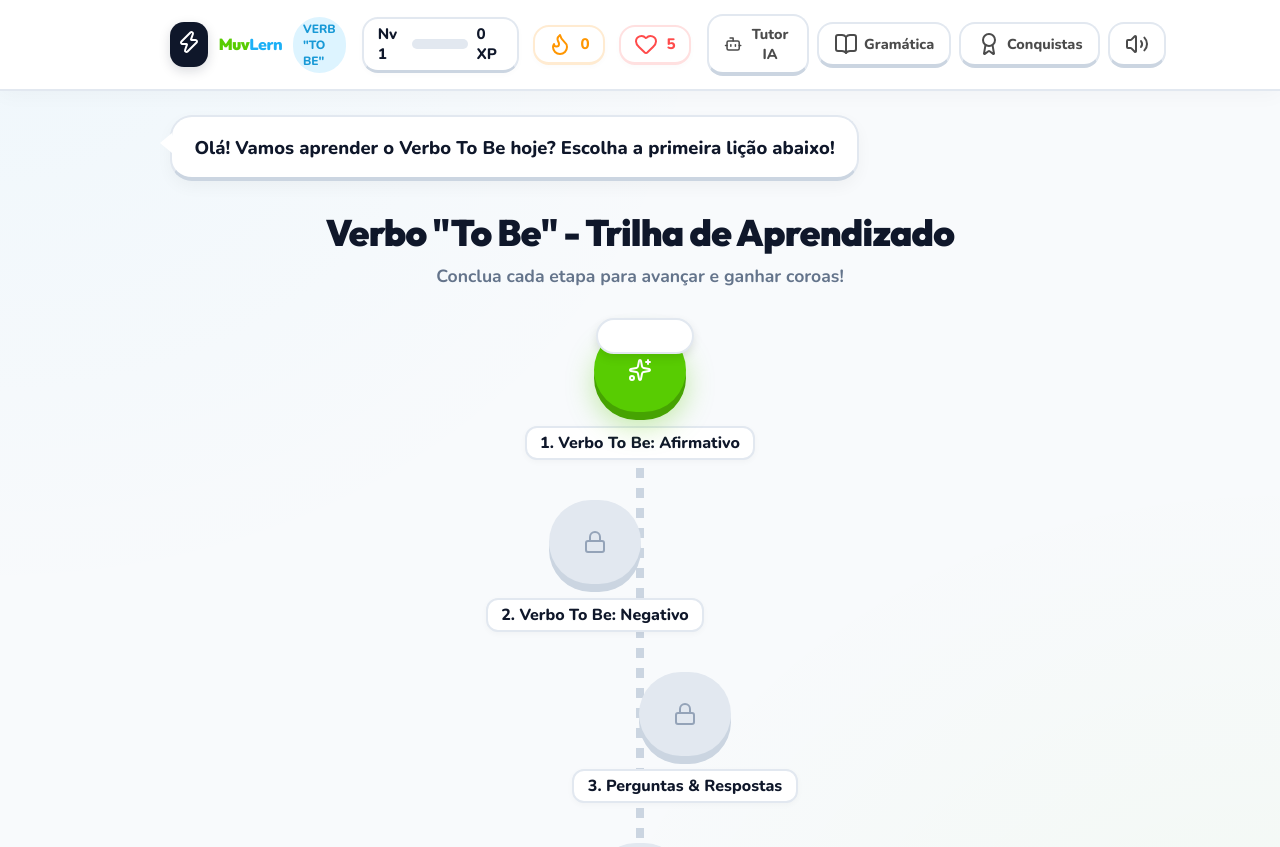
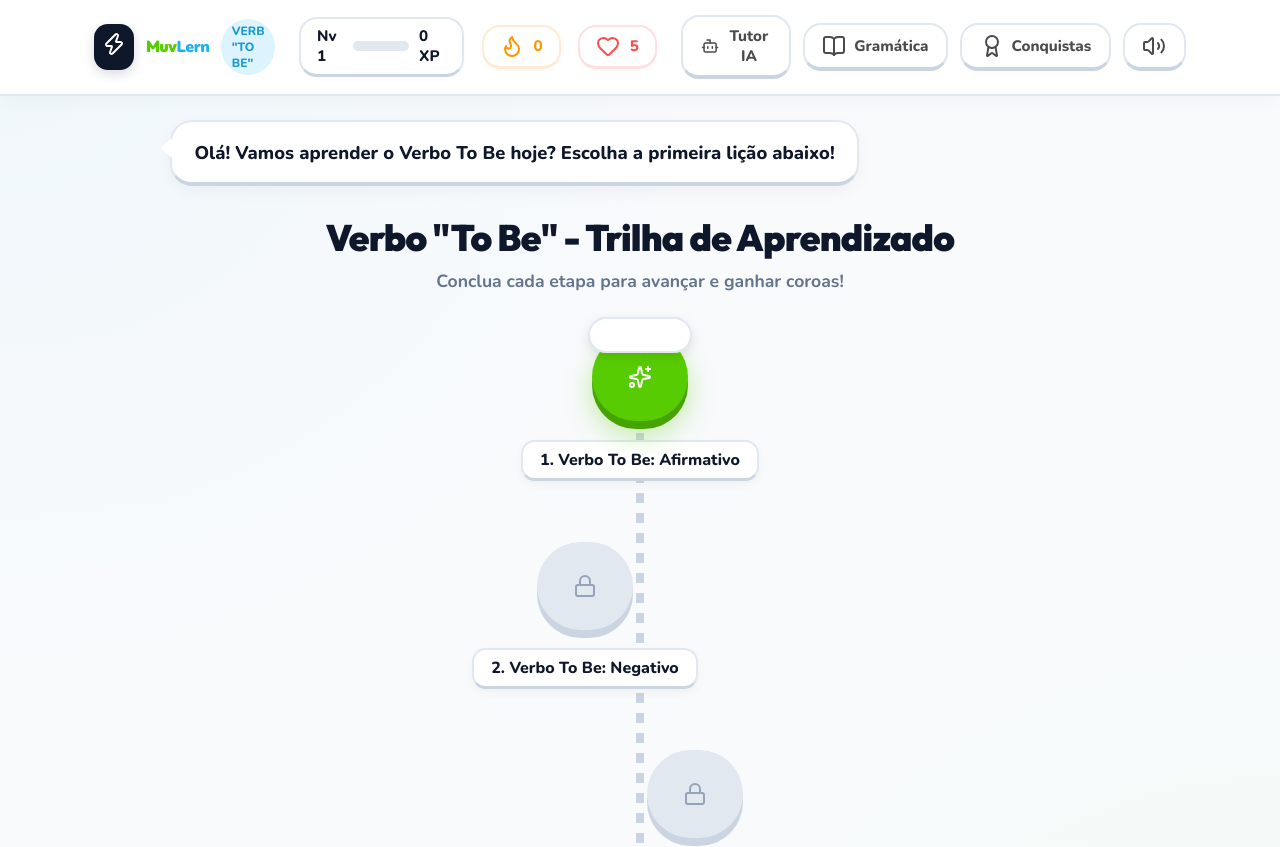
Before and after one commit to afonsoDomingos/ammuv, a React (Vite) app: page / in a window 1280 px wide. Shown: the top 847 px of the page. Built offline with nearby package versions, Linux system fonts and the light colour scheme; no server answers.

Commit message:
AdjustHeaderAndSkillTitleSpacing

```diff
--- a/src/index.css
+++ b/src/index.css
@@ -81,26 +81,26 @@ body {
 }
 
 .navbar-content {
-  max-width: 980px;
+  max-width: 1140px;
   margin: 0 auto;
-  padding: 0.85rem 1.25rem;
+  padding: 0.95rem 1.5rem;
   display: flex;
   align-items: center;
   justify-content: space-between;
-  gap: 1rem;
+  gap: 1.5rem;
 }
 
 .brand-logo {
   display: flex;
   align-items: center;
-  gap: 0.65rem;
+  gap: 0.75rem;
   cursor: pointer;
 }
 
 .logo-badge {
   background: var(--text-dark);
   color: #ffffff;
-  padding: 0.45rem;
+  padding: 0.5rem;
   border-radius: 14px;
   box-shadow: 0 4px 12px rgba(15, 23, 42, 0.15);
 }
@@ -130,18 +130,18 @@ body {
 .stats-group {
   display: flex;
   align-items: center;
-  gap: 0.85rem;
+  gap: 1.1rem;
 }
 
 .stat-card {
   display: flex;
   align-items: center;
-  gap: 0.5rem;
+  gap: 0.6rem;
   background: #ffffff;
   border: 2px solid var(--border-light);
   border-bottom: 3px solid var(--border-dark);
-  padding: 0.35rem 0.85rem;
-  border-radius: 16px;
+  padding: 0.45rem 1rem;
+  border-radius: 18px;
   font-size: 0.95rem;
   font-weight: 800;
   box-shadow: 0 2px 6px rgba(0, 0, 0, 0.02);
@@ -180,20 +180,20 @@ body {
 .actions-group {
   display: flex;
   align-items: center;
-  gap: 0.5rem;
+  gap: 0.75rem;
 }
 
 .action-btn {
   display: flex;
   align-items: center;
-  gap: 0.4rem;
+  gap: 0.5rem;
   background: #ffffff;
   border: 2px solid var(--border-light);
   border-bottom: 4px solid var(--border-dark);
   color: var(--text-main);
-  padding: 0.5rem 0.95rem;
-  border-radius: 16px;
-  font-size: 0.9rem;
+  padding: 0.55rem 1.1rem;
+  border-radius: 18px;
+  font-size: 0.95rem;
   font-weight: 800;
   cursor: pointer;
   transition: all 0.1s ease;
@@ -262,13 +262,13 @@ body {
   border-right: 12px solid #ffffff;
 }
 
-/* Duolingo Skill Tree Path Layout with Connector Line */
+/* Duolingo Skill Tree Path Layout with Spaced Connectors */
 .skill-tree-path {
   display: flex;
   flex-direction: column;
   align-items: center;
-  gap: 2.5rem;
-  max-width: 450px;
+  gap: 3.8rem;
+  max-width: 480px;
   margin: 0 auto;
   position: relative;
 }
@@ -299,13 +299,13 @@ body {
   z-index: 1;
 }
 
-.skill-node-wrapper:nth-child(2) { transform: translateX(-45px); }
-.skill-node-wrapper:nth-child(3) { transform: translateX(45px); }
+.skill-node-wrapper:nth-child(2) { transform: translateX(-55px); }
+.skill-node-wrapper:nth-child(3) { transform: translateX(55px); }
 .skill-node-wrapper:nth-child(4) { transform: translateX(0); }
 
 .skill-node-btn {
-  width: 92px;
-  height: 84px;
+  width: 96px;
+  height: 88px;
   border-radius: 999px;
   display: flex;
   align-items: center;
@@ -346,29 +346,31 @@ body {
 }
 
 .skill-node-title {
-  margin-top: 0.85rem;
+  margin-top: 1.15rem;
   font-size: 1rem;
   font-weight: 800;
   color: var(--text-dark);
   text-align: center;
   background: #ffffff;
-  padding: 0.25rem 0.85rem;
-  border-radius: 12px;
+  padding: 0.45rem 1.1rem;
+  border-radius: 14px;
   border: 2px solid var(--border-light);
-  box-shadow: 0 2px 6px rgba(0, 0, 0, 0.03);
+  border-bottom: 3px solid var(--border-dark);
+  box-shadow: 0 4px 10px rgba(0, 0, 0, 0.04);
+  white-space: nowrap;
 }
 
 .stars-pill {
   position: absolute;
-  top: -10px;
-  right: -8px;
+  top: -16px;
   background: #ffffff;
   border: 2px solid var(--border-light);
   border-radius: 999px;
-  padding: 0.25rem 0.55rem;
+  padding: 0.25rem 0.65rem;
   display: flex;
-  gap: 0.15rem;
-  box-shadow: 0 4px 10px rgba(0, 0, 0, 0.1);
+  gap: 0.2rem;
+  box-shadow: 0 4px 12px rgba(0, 0, 0, 0.1);
+  z-index: 10;
 }
 
 /* Crown completion badge */
```
